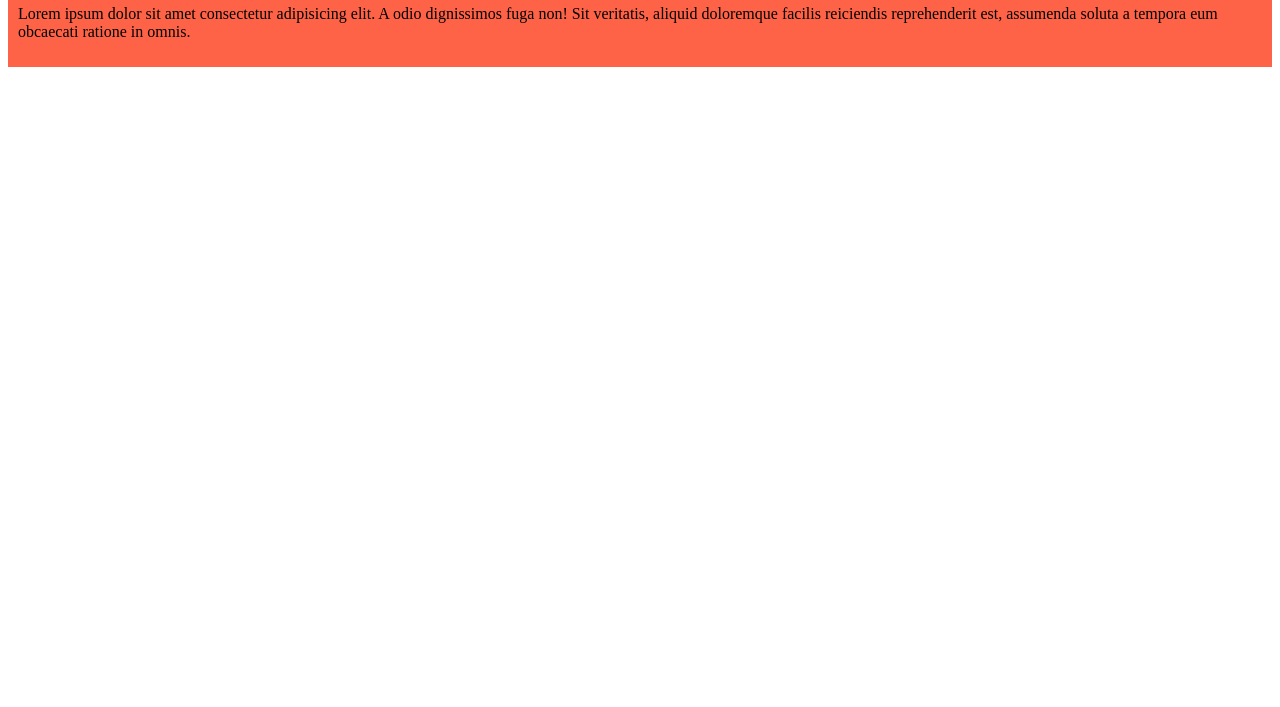
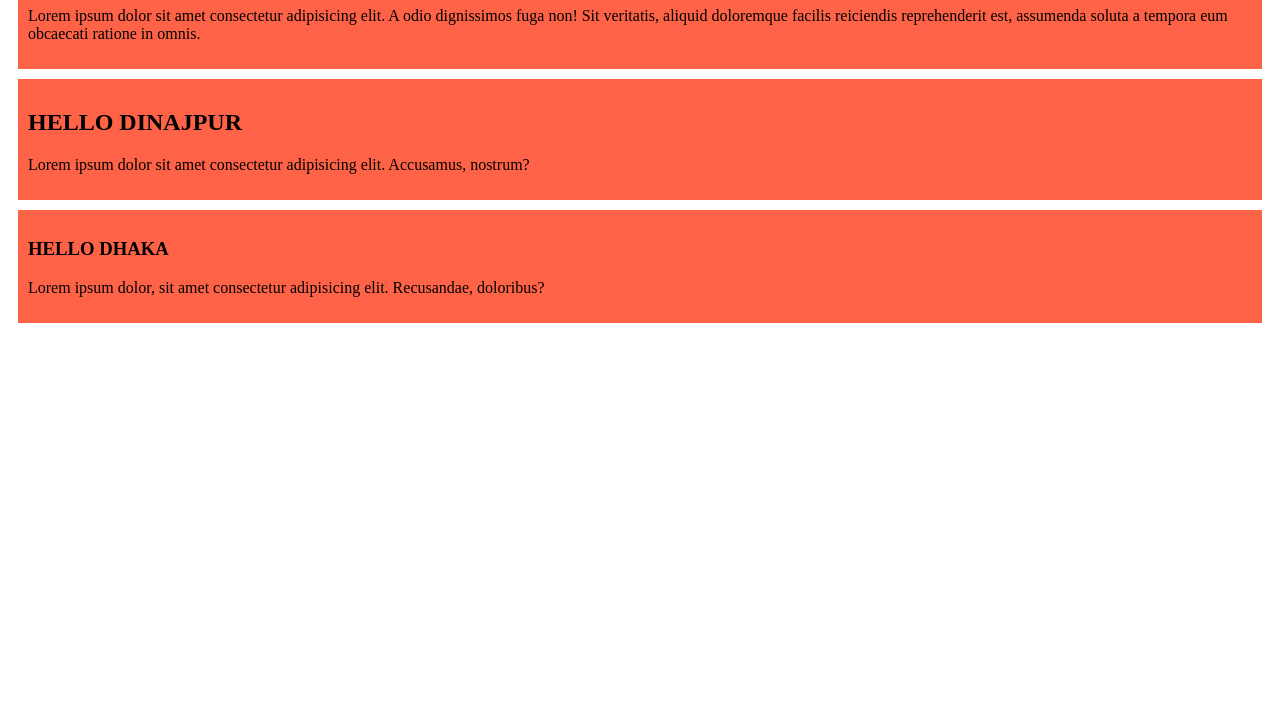
Before and after one commit to Joy185c/hello-rangpur-by-joy, a plain HTML site: page index.html in a window 1280 px wide. Shown: the part 93-800 px from the top of the page. Drawn offline with Linux system fonts and the light colour scheme.

Commit message:
added yhe second and third blog

```diff
--- a/index.html
+++ b/index.html
@@ -9,6 +9,10 @@
 <body>
     <div><h1>HELLO RANGPUR</h1>
     <p>Lorem ipsum dolor sit amet consectetur adipisicing elit. A odio dignissimos fuga non! Sit veritatis, aliquid doloremque facilis reiciendis reprehenderit est, assumenda soluta a tempora eum obcaecati ratione in omnis.</p></div>
+    <div><h2>HELLO DINAJPUR</h2>
+    <p>Lorem ipsum dolor sit amet consectetur adipisicing elit. Accusamus, nostrum?</p></div>
+    <div><h3>HELLO DHAKA</h3>
+    <p>Lorem ipsum dolor, sit amet consectetur adipisicing elit. Recusandae, doloribus?</p></div>
 
 </body>
 </html>
--- a/styles/blog.css
+++ b/styles/blog.css
@@ -1,4 +1,5 @@
 div{
     background-color: tomato;
     padding: 10px;
+    margin: 10px;
 }
```
